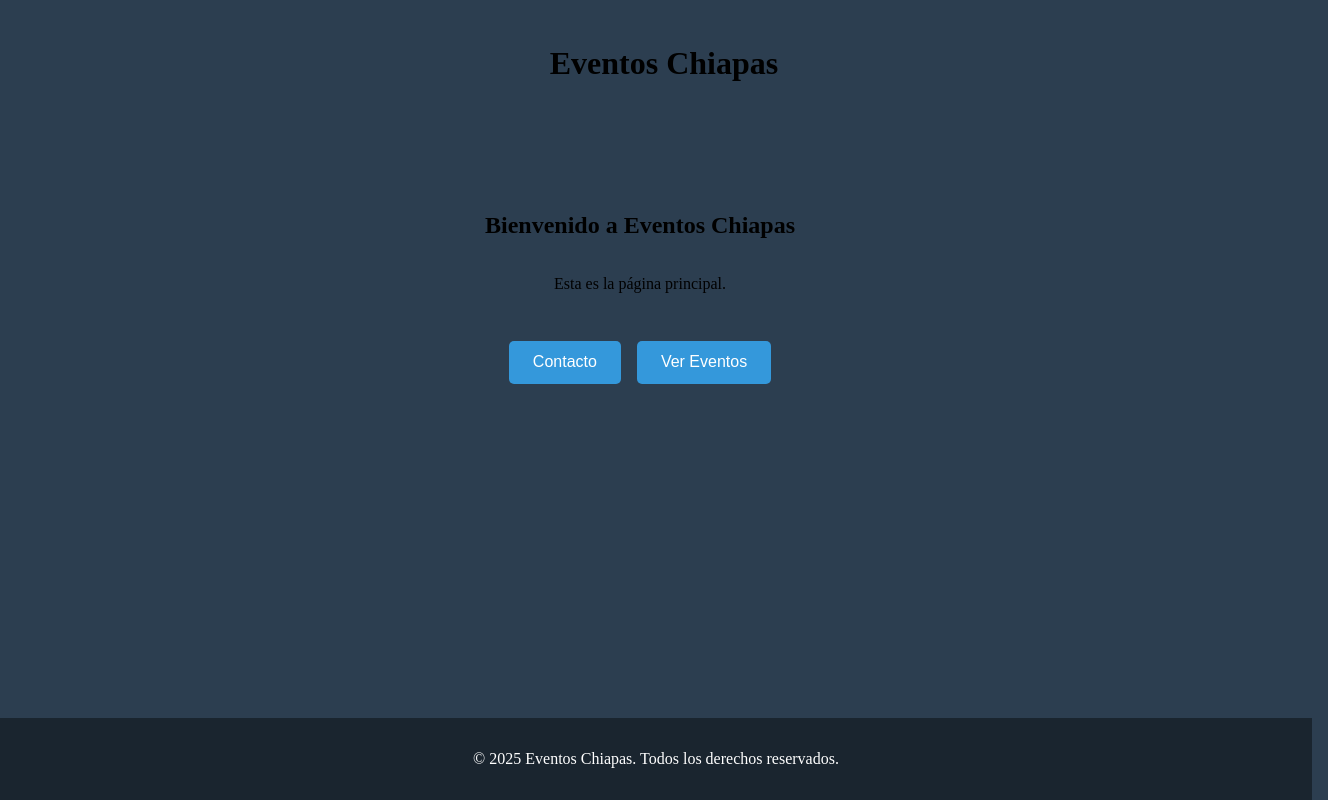
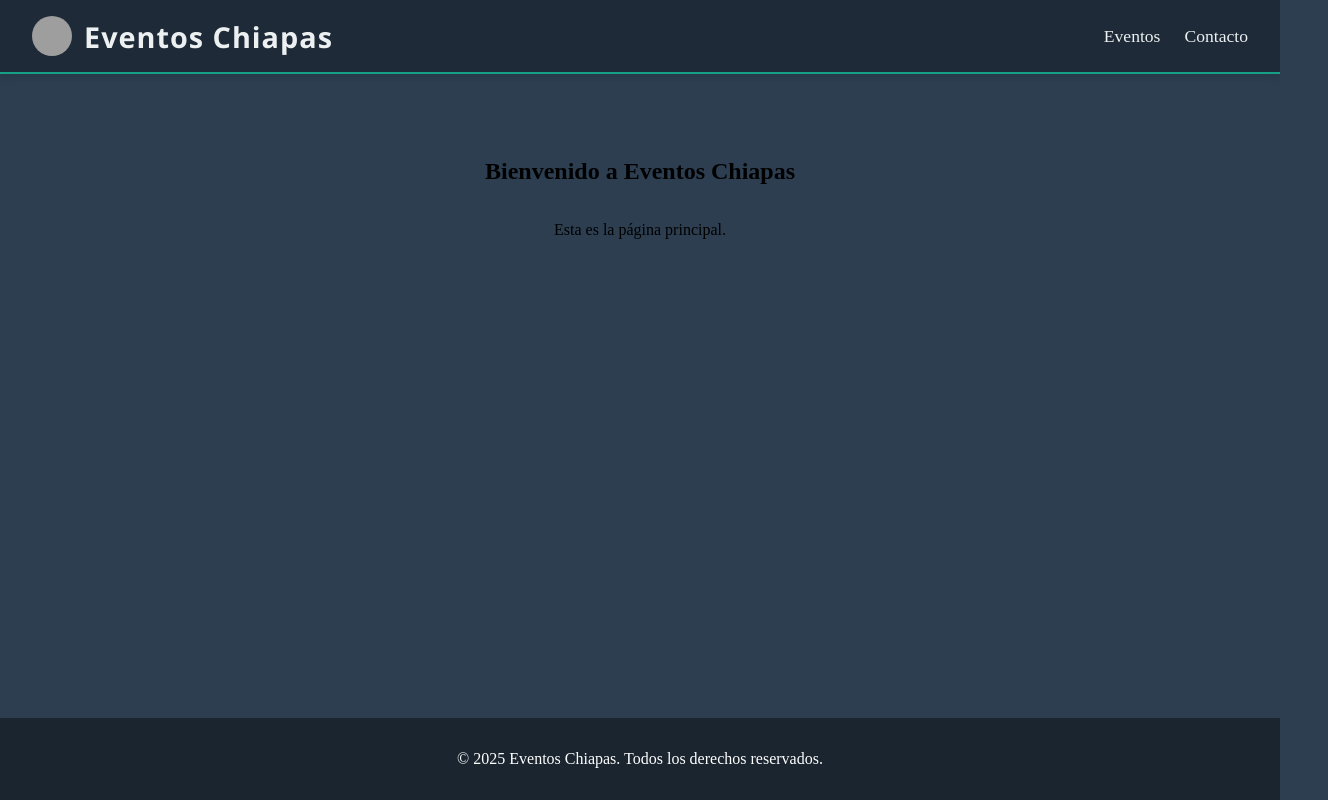
Before and after one commit to alexander1939/EventChiapas, a React (Vite) app: page / in a window 1280 px wide. Shown: the whole page, 1328 px wide, since content can reach past the window. Built offline with nearby package versions, Linux system fonts and the light colour scheme; grey boxes are pictures that could not be loaded.

Commit message:
estructura y estilos del header

```diff
--- a/src/assets/styles/style.css
+++ b/src/assets/styles/style.css
@@ -1,33 +1,103 @@
-/* style.css */
-/* index.css */
+/* Evitar overflow horizontal global */
 body, html, #root {
   margin: 0;
   padding: 0;
   height: 100%;
   width: 100%;
+  overflow-x: hidden; /* Evita scroll horizontal */
   background-color: #2c3e50 !important; /* Fondo azul forzado */
 }
+
 /* Layout */
 .app-layout {
   min-height: 100vh;
   display: flex;
   flex-direction: column;
   background-color: #2c3e50;
+  overflow-x: hidden;
+}
+
+.app-header {
+  background-color: #1e2a38;
+  padding: 1rem 2rem;
+  display: flex;
+  justify-content: space-between;
+  align-items: center;
+  box-shadow: 0 4px 8px rgba(0, 0, 0, 0.1);
+  position: relative;
+  z-index: 10;
+  width: 100%;
+  max-width: 100vw;
+  box-sizing: border-box;
+  border-bottom: 2px solid #16a085;
+}
+
+.logo-container {
+  display: flex;
+  align-items: center;
+}
+
+.logo {
+  width: 40px;
+  height: 40px;
+  margin-right: 12px;
+  border-radius: 50%;
+  flex-shrink: 0;
+}
+
+.app-title {
+  color: #ecf0f1;
+  font-family: 'Segoe UI', Tahoma, Geneva, Verdana, sans-serif;
+  font-size: 1.8rem;
+  font-weight: 600;
+  letter-spacing: 1px;
+  margin: 0;
+  white-space: nowrap;
+  text-decoration: none;
+}
+
+.nav-menu {
+  display: flex;
+  gap: 24px;
+  flex-wrap: wrap;
+}
+
+.nav-link {
+  color: #ecf0f1;
+  text-decoration: none;
+  font-size: 1.1rem;
+  font-weight: 500;
+  transition: color 0.3s ease;
+  white-space: nowrap;
+}
+
+.nav-link:hover {
+  color: #16a085;
+  border-bottom: 2px solid #16a085;
+  padding-bottom: 2px;
 }
 
 .main-content {
-  flex: 1; /* Ocupa todo el espacio disponible */
+  flex: 1;
   padding: 2rem;
+  max-width: 100vw;
+  box-sizing: border-box;
+  overflow-x: hidden;
 }
 
-.app-header {
-  background-color: #2c3e50;
-  padding: 1.5rem;
+.app-footer {
+  background-color: #1a252f;
+  color: white;
+  padding: 1rem;
   text-align: center;
   width: 100%;
-  position: relative;
-  z-index: 10;
+  flex-shrink: 0;
+  max-width: 100vw;
+  box-sizing: border-box;
+  overflow-x: hidden;
 }
+
+
 
 .home-container {
   flex: 1;
@@ -38,35 +108,3 @@ body, html, #root {
   padding: 2rem;
   text-align: center;
 }
-
-/* Footer */
-.app-footer {
-  background-color: #1a252f;
-  color: white;
-  padding: 1rem;
-  text-align: center;
-  width: 100%;
-  flex-shrink: 0; /* Evita que se encoja */
-}
-
-/* Botones */
-.button-group {
-  display: flex;
-  gap: 1rem;
-  margin-top: 2rem;
-}
-
-.action-button {
-  background-color: #3498db; /* Azul brillante */
-  color: white;
-  border: none;
-  padding: 0.8rem 1.5rem;
-  border-radius: 5px;
-  font-size: 1rem;
-  cursor: pointer;
-  transition: background-color 0.3s;
-}
-
-.action-button:hover {
-  background-color: #2980b9; /* Azul más oscuro al hover */
-}
--- a/src/components/Header.tsx
+++ b/src/components/Header.tsx
@@ -1,10 +1,25 @@
 import React from 'react';
-import '../assets/styles/style.css'; // Asegúrate de que la ruta sea correcta
+import '../assets/styles/style.css';
+import { useNavigate } from 'react-router-dom';
 
 const Header: React.FC = () => {
+  const navigate = useNavigate();
+
   return (
     <header className="app-header">
-      <h1>Eventos Chiapas</h1>
+      <div className="logo-container">
+        <img
+          src="https://marketplace.canva.com/EAGFFa377Og/2/0/1600w/canva-logo-fiestas-y-pi%C3%B1atas-divertido-morado-y-rosa-C4CRvUL02EU.jpg"
+          alt="Logo"
+          className="logo"
+        />
+        <a href='#home' onClick={() => navigate('/')} className="app-title">Eventos Chiapas</a>
+      </div>
+
+      <nav className="nav-menu">
+        <a href="#eventos" onClick={() => navigate('/events')} className="nav-link">Eventos</a>
+        <a href="#contacto" onClick={() => navigate('/contact')} className="nav-link">Contacto</a>
+      </nav>
     </header>
   );
 };
--- a/src/pages/home.tsx
+++ b/src/pages/home.tsx
@@ -9,21 +9,6 @@ const Home: React.FC = () => {
     <div className="home-container">
       <h2 className="home-title">Bienvenido a Eventos Chiapas</h2>
       <p className="home-description">Esta es la página principal.</p>
-
-      <div className="button-group">
-        <button
-          className="action-button"
-          onClick={() => navigate('/contact')}
-        >
-          Contacto
-        </button>
-        <button
-          className="action-button"
-          onClick={() => navigate('/events')}
-        >
-          Ver Eventos
-        </button>
-      </div>
     </div>
   );
 };
```
